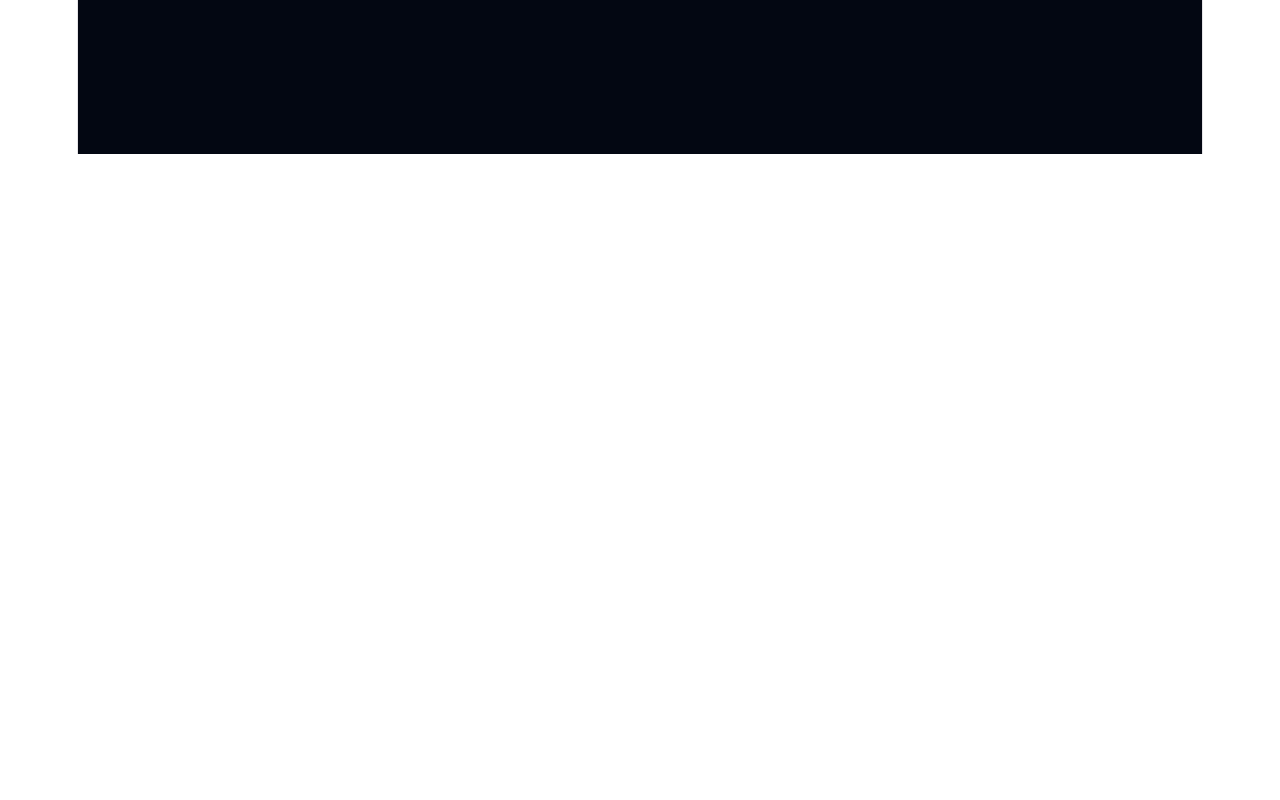
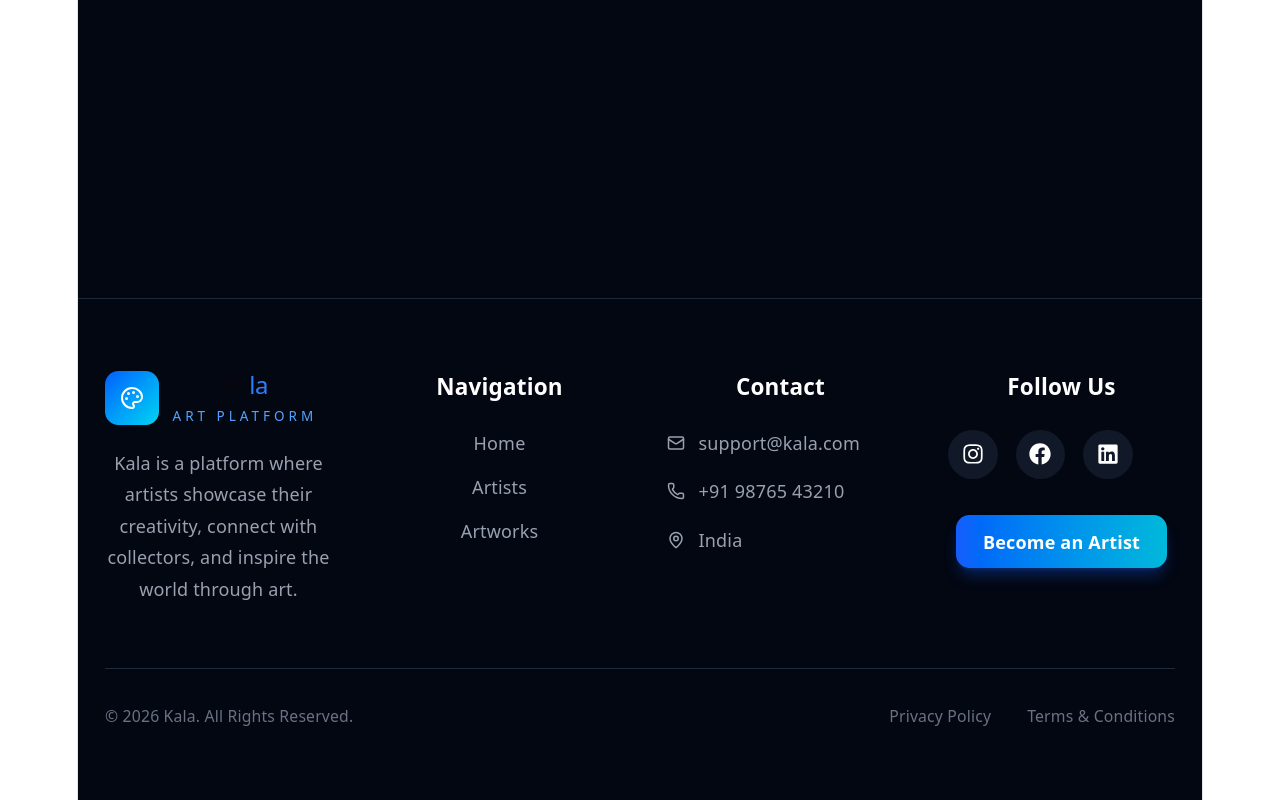
Before and after one commit to Govindgangele/Art_Unified_Platform, a React app in the folder Frontend/: page / in a window 1280 px wide. Shown: the part 772-1572 px from the top of the page. Before the commit the page ends 926 px from the top, so only its background shows below. Built offline with nearby package versions, Linux system fonts and the light colour scheme; the HTML template or start-up script is replaced by a standard one.

Commit message:
Add footer component

```diff
--- a/Frontend/package.json
+++ b/Frontend/package.json
@@ -17,6 +17,7 @@
     "lucide-react": "^1.23.0",
     "react": "^19.2.7",
     "react-dom": "^19.2.7",
+    "react-icons": "^5.7.0",
     "react-router-dom": "^7.18.1",
     "tailwindcss": "^4.3.2"
   },
--- /dev/null
+++ b/Frontend/src/Components/Footer.jsx
@@ -0,0 +1,200 @@
+import { NavLink } from "react-router-dom";
+import { FaInstagram, FaFacebook, FaLinkedin } from "react-icons/fa";
+import {
+
+  Mail,
+  Phone,
+  MapPin,
+  Palette,
+} from "lucide-react";
+
+const Footer = () => {
+  return (
+    <footer className="bg-[#030712] border-t border-gray-800 mt-32">
+
+      <div className="max-w-7xl mx-auto px-6 py-16">
+
+        <div className="grid lg:grid-cols-4 md:grid-cols-2 gap-12">
+
+          {/* Logo */}
+
+          <div>
+
+            <div className="flex items-center gap-3 mb-5">
+
+              <div className="w-12 h-12 rounded-xl bg-gradient-to-br from-blue-600 to-cyan-400 flex items-center justify-center">
+
+                <Palette className="text-white" />
+
+              </div>
+
+              <div>
+
+                <h2 className="text-3xl font-bold text-white">
+                  Ka<span className="text-blue-500">la</span>
+                </h2>
+
+                <p className="text-xs uppercase tracking-[4px] text-blue-400">
+                  Art Platform
+                </p>
+
+              </div>
+
+            </div>
+
+            <p className="text-gray-400 leading-7">
+              Kala is a platform where artists showcase their creativity,
+              connect with collectors, and inspire the world through art.
+            </p>
+
+          </div>
+
+          {/* Navigation */}
+
+          <div>
+
+            <h3 className="text-xl font-semibold text-white mb-6">
+              Navigation
+            </h3>
+
+            <div className="flex flex-col gap-4">
+
+              <NavLink
+                to="/"
+                className="text-gray-400 hover:text-blue-400 transition"
+              >
+                Home
+              </NavLink>
+
+              <NavLink
+                to="/artists"
+                className="text-gray-400 hover:text-blue-400 transition"
+              >
+                Artists
+              </NavLink>
+
+              <NavLink
+                to="/artworks"
+                className="text-gray-400 hover:text-blue-400 transition"
+              >
+                Artworks
+              </NavLink>
+
+            </div>
+
+          </div>
+
+          {/* Contact */}
+
+          <div>
+
+            <h3 className="text-xl font-semibold text-white mb-6">
+              Contact
+            </h3>
+
+            <div className="space-y-5">
+
+              <div className="flex items-center gap-3 text-gray-400">
+
+                <Mail size={18} />
+
+                support@kala.com
+
+              </div>
+
+              <div className="flex items-center gap-3 text-gray-400">
+
+                <Phone size={18} />
+
+                +91 98765 43210
+
+              </div>
+
+              <div className="flex items-center gap-3 text-gray-400">
+
+                <MapPin size={18} />
+
+                India
+
+              </div>
+
+            </div>
+
+          </div>
+
+          {/* Social */}
+
+          <div>
+
+            <h3 className="text-xl font-semibold text-white mb-6">
+              Follow Us
+            </h3>
+
+            <div className="flex gap-4">
+
+              <a
+                href="#"
+                className="w-11 h-11 rounded-full bg-[#111827] hover:bg-blue-600 transition flex items-center justify-center"
+              >
+                <FaInstagram size={22} />
+              </a>
+
+              <a
+                href="#"
+                className="w-11 h-11 rounded-full bg-[#111827] hover:bg-blue-600 transition flex items-center justify-center"
+              >
+                <FaFacebook size={22} />
+              </a>
+
+              <a
+                href="#"
+                className="w-11 h-11 rounded-full bg-[#111827] hover:bg-blue-600 transition flex items-center justify-center"
+              >
+                <FaLinkedin size={22} />
+              </a>
+
+            </div>
+
+            <button className="mt-8 px-6 py-3 rounded-xl bg-gradient-to-r from-blue-600 to-cyan-500 hover:scale-105 transition duration-300 text-white font-semibold shadow-lg shadow-blue-600/30">
+              Become an Artist
+            </button>
+
+          </div>
+
+        </div>
+
+        {/* Bottom */}
+
+        <div className="border-t border-gray-800 mt-14 pt-8 flex flex-col md:flex-row justify-between items-center gap-5">
+
+          <p className="text-gray-500 text-sm">
+            © 2026 Kala. All Rights Reserved.
+          </p>
+
+          <div className="flex gap-8 text-sm">
+
+            <a
+              href="#"
+              className="text-gray-500 hover:text-blue-400 transition"
+            >
+              Privacy Policy
+            </a>
+
+            <a
+              href="#"
+              className="text-gray-500 hover:text-blue-400 transition"
+            >
+              Terms & Conditions
+            </a>
+
+          </div>
+
+        </div>
+
+      </div>
+
+    </footer>
+  );
+};
+
+export default Footer;
--- a/Frontend/src/layout/MainLayout.jsx
+++ b/Frontend/src/layout/MainLayout.jsx
@@ -1,6 +1,7 @@
 import { Outlet } from "react-router-dom";
 import Navbar from "../Components/Navbar";
-
+// import Footer from "../Components/Footer";
+import Footer from "../Components/Footer";
 const MainLayout = () => {
   return (
     <div className="relative min-h-screen bg-[#030712] text-white overflow-hidden">
@@ -35,6 +36,8 @@
       <main className="pt-28">
         <Outlet />
       </main>
+
+      <Footer />
     </div>
   );
 };
```
Also changed, not shown: 1 other file (tests, documents, lock files or other folders).
